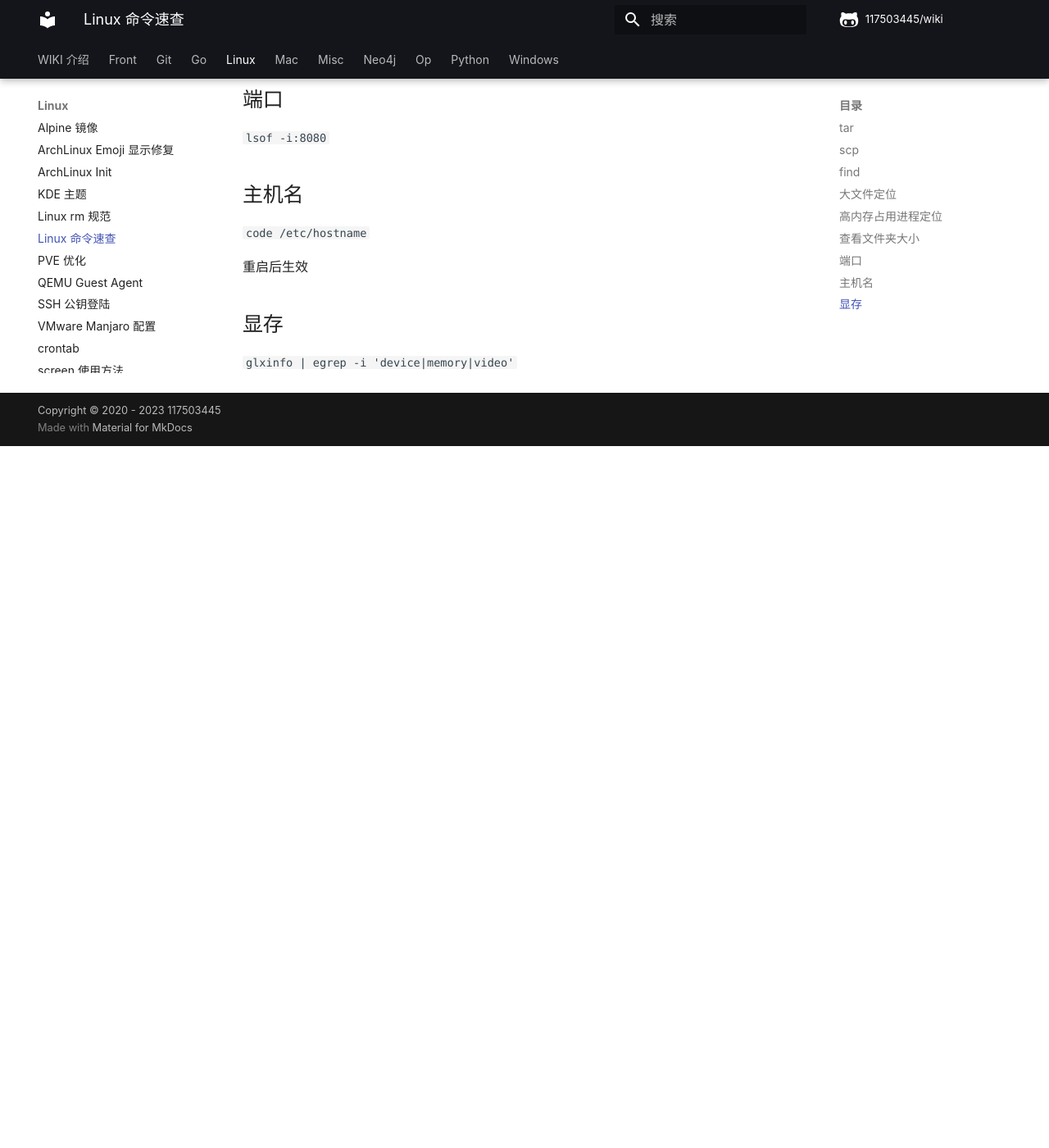
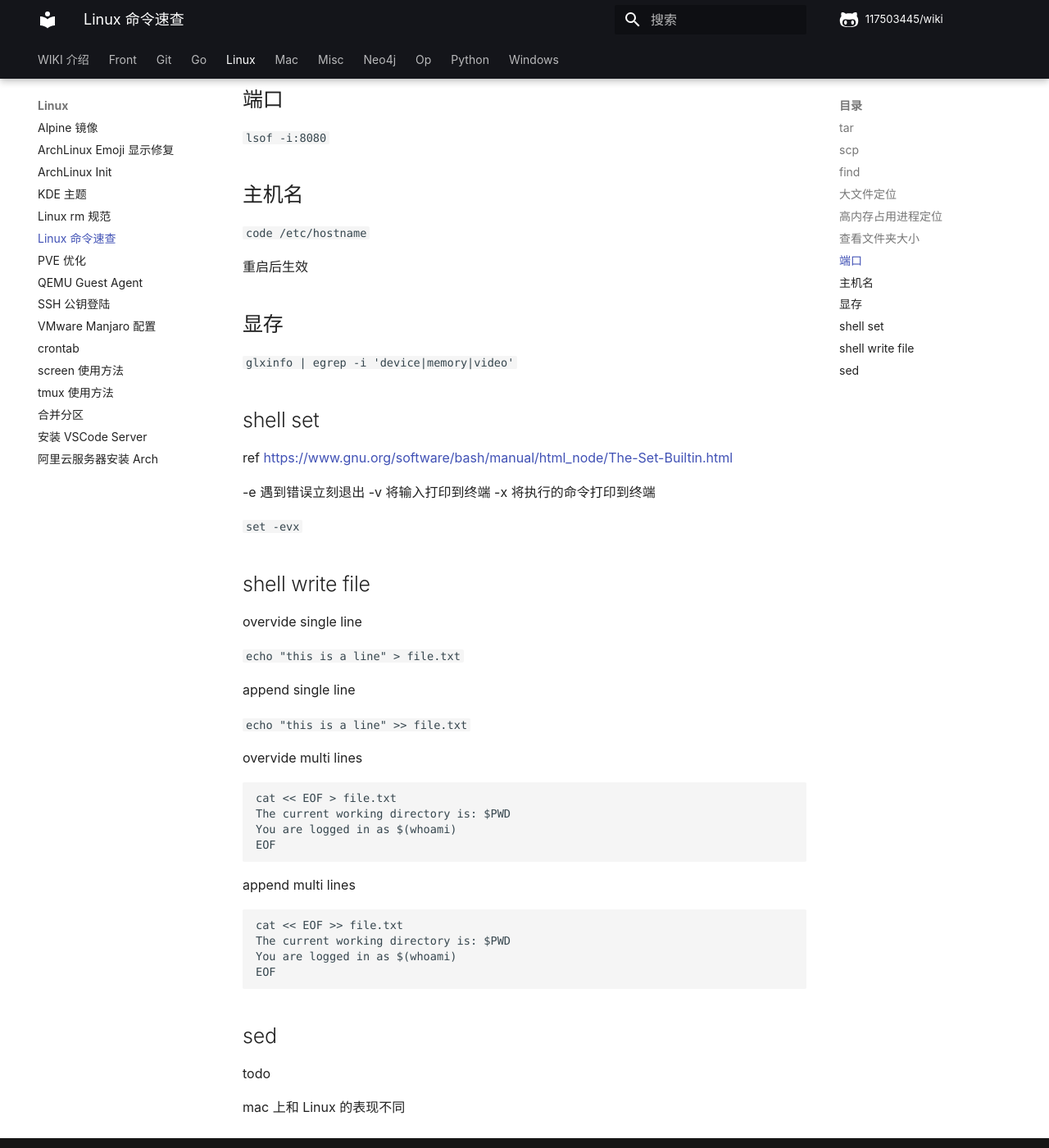
Before and after one commit to 117503445/wiki, an MkDocs documentation site: the page built from docs/linux/Linux 命令速查.md, in a window 1280 px wide and 1400 px high, scrolled down 1970 px. Shown: the whole window at 82% size. Built offline with MkDocs 1.6.1 and Material for MkDocs 9.7.7, drawn with Linux system fonts in a browser that asks for light colours; some web fonts are replaced; comment, search, counter and statistics services are not loaded; before the commit the page ends 2514 px from its top, so only the background shows below that.

Commit message:
shell
Signed-off-by: 117503445 <t117503445@gmail.com>

````diff
--- a/docs/linux/Linux 命令速查.md
+++ b/docs/linux/Linux 命令速查.md
@@ -98,3 +98,47 @@ scp username@from_host:/remote/directory/file.txt username@to_host:/remote/direc
 ## 显存
 
 `glxinfo | egrep -i 'device|memory|video'`
+
+## shell set
+
+ref <https://www.gnu.org/software/bash/manual/html_node/The-Set-Builtin.html>
+
+-e 遇到错误立刻退出
+-v 将输入打印到终端
+-x 将执行的命令打印到终端
+
+`set -evx`
+
+## shell write file
+
+overvide single line
+
+`echo "this is a line" > file.txt`
+
+append single line
+
+`echo "this is a line" >> file.txt`
+
+overvide multi lines
+
+```sh
+cat << EOF > file.txt
+The current working directory is: $PWD
+You are logged in as $(whoami)
+EOF
+```
+
+append multi lines
+
+```sh
+cat << EOF >> file.txt
+The current working directory is: $PWD
+You are logged in as $(whoami)
+EOF
+```
+
+## sed
+
+todo
+
+mac 上和 Linux 的表现不同
````
